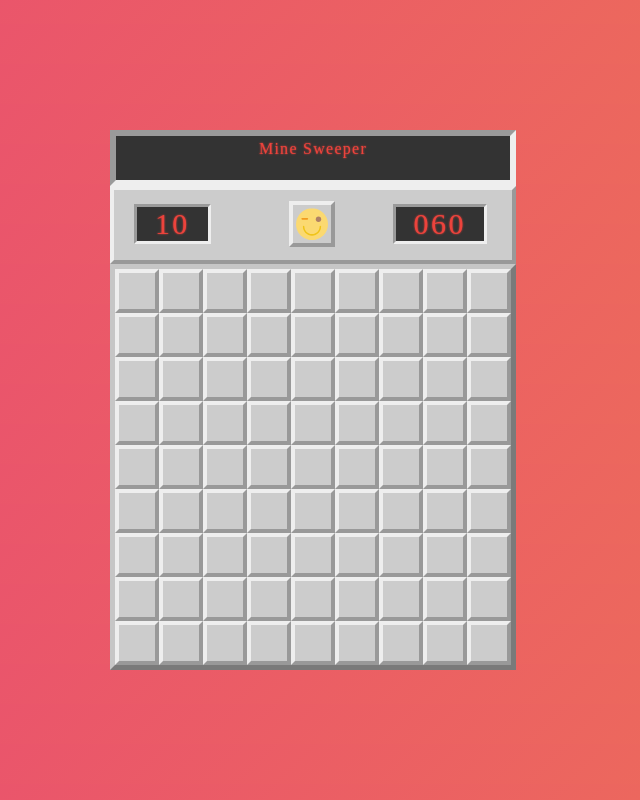
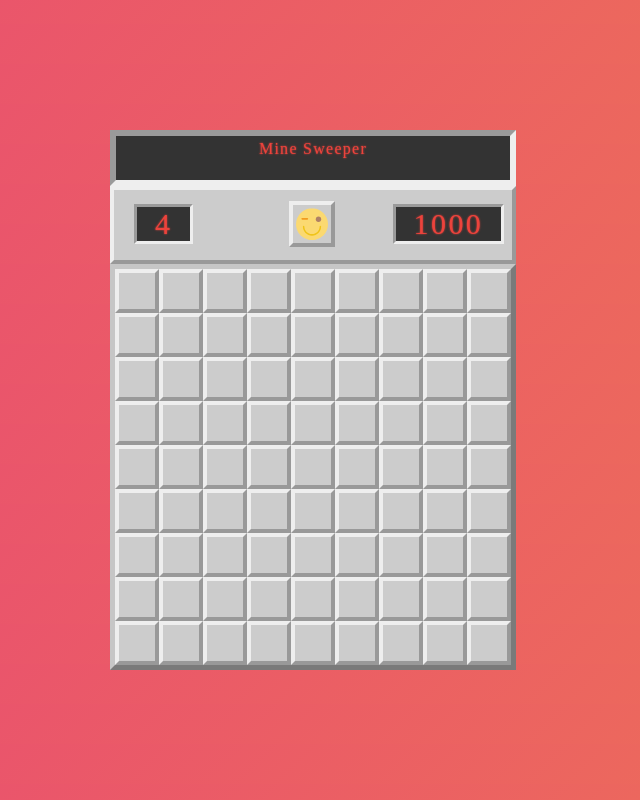
Before and after one commit to Mikalasa/minesweeper, a React (Create React App) app: page / in a window 1280 px wide. Shown: the whole page, without its empty margins (327-967 px from the left). Built offline with nearby package versions, Linux system fonts and the light colour scheme.

Commit message:
processing flick

```diff
--- a/src/component/App.jsx
+++ b/src/component/App.jsx
@@ -1,5 +1,5 @@
 //React
-import React, {useState} from "react";
+import React, {useState, useEffect} from "react";
 
 //custom
 import Board from "./Board"
@@ -18,12 +18,18 @@ function App() {
     const [gameStart, setGameStart] = useState(false);
     const [squareArray, setSquareArray] = useState(config.gameBoard.noStartGameArray);
     const [initEnable, setInitEnable] = useState(true);
-    function clickedBomb() {
+    const [startTimer, setStartTimer] = useState(false);
+    const [timer, setTimer] = useState(config.gameBoard.timer);
+    const [clickedBomb, setClickedBomb] = useState(false);
+    const [flagCounter, setFlagCounter] = useState(config.gameBoard.flags);
+
+    function gameOver() {
         console.log("clicked bomb!")
         setMessage('You lose, click emoji to restart')
         setEmoji('./Svgs/deademoji.svg')
         setLose(true)
         setGameStart(false)
+        setStartTimer(false)
         new GameOver()
     }
     function restartGame() {
@@ -34,12 +40,19 @@ function App() {
         setEmoji('./Svgs/emoji.svg')
         setLose(false)
         setSquareArray(config.gameBoard.noStartGameArray)
-        new GameOver().cleanClasses()
+        setTimer(config.gameBoard.timer)
+        setClickedBomb(false)
+        setFlagCounter(config.gameBoard.flags)
+        new GameOver().cleanClasses(config.gameBoard.flags)
+        new GameOver().stopShowFlagNoBomb()
     }
 
     if (initEnable === true) {
         new InitCells(config)
         setInitEnable(false)
+    }
+    function onTimeUp() {
+        gameOver()
     }
 
     return (
@@ -49,14 +62,23 @@ function App() {
                 emoji={emoji}
                 lose={lose}
                 restartGame={restartGame}
+                startTimer={startTimer}
+                onTimeUp={onTimeUp}
+                timer={timer}
+                setTimer={setTimer}
+                flagCounter={flagCounter}
             />
             <Board
-                clickedBomb={clickedBomb}
+                gameOver={gameOver}
                 setLose={setLose}
                 setGameStart={setGameStart}
                 gameStart={gameStart}
                 squareArray={squareArray}
                 setSquareArray={setSquareArray}
+                setStartTimer={setStartTimer}
+                clickedBomb={clickedBomb}
+                setClickedBomb={setClickedBomb}
+                setFlagCounter={setFlagCounter}
             />
             {/*<Test />*/}
         </div>
--- a/src/component/InfoPanel.jsx
+++ b/src/component/InfoPanel.jsx
@@ -1,24 +1,46 @@
+import React, {useEffect} from 'react';
+
 //custom JS
 
 function InfoPanel(appProps) {
+
     function clickEmoji() {
         if (appProps.lose === true) {
             appProps.restartGame()
         }
     }
 
+    useEffect(() => {
+        if (appProps.startTimer === false) {
+            return;
+        }
+
+        if (appProps.timer <= 0) {
+            appProps.onTimeUp();
+            return;
+        }
+
+        const timerId = setTimeout(() => {
+            appProps.setTimer((prevCount) => prevCount - 1);
+        }, 1000);
+
+        return () => {
+            clearTimeout(timerId);
+        };
+    }, [appProps.timer, appProps.startTimer,appProps.onTimeUp]);
+
     return(
         <div>
             <div id="messageScreen" className="message">{appProps.message}</div>
             <div className="header">
                 <div id="minecounter" className="counter">
-                    <div id="ConutNumber">10</div>
+                    <div id="ConutNumber">{appProps.flagCounter}</div>
                 </div>
                 <div id="js-smiley" className="smiley">
                     <img onClick={clickEmoji} src={appProps.emoji} className="emoji normal" id="emoji1"/>
                 </div>
                 <div id="timer" className="timerCounter">
-                    <div id="TimerNumber">060</div>
+                    <div id="TimerNumber">{appProps.timer}</div>
                 </div>
             </div>
         </div>
--- a/src/component/features/Config.js
+++ b/src/component/features/Config.js
@@ -2,10 +2,12 @@ var config = {
     gameBoard: {
         row: 9,
         col: 9,
-        mines: 10,
+        mines: 2,
+        flags: 4,
         cells: [],
         noStartGameArray: [],
         startSquareArray: [],
+        timer: 1000,
     }
 }
 
--- a/src/component/features/Gameover.js
+++ b/src/component/features/Gameover.js
@@ -1,6 +1,12 @@
 class GameOver {
     constructor() {
+        this.allCell = document.querySelectorAll('.cell')
+        this.flagedNoBombCell = []
+        this.shouldStopFlick = false;
         this.banClick()
+        this.banRightClick()
+        this.showFlagNoBomb()
+
     }
     banClick() {
         var allCells = document.querySelectorAll('.cell')
@@ -19,6 +25,49 @@ class GameOver {
                 item.classList.remove('ban')
             }
         })
+        var flags = document.querySelectorAll('.flag')
+        flags.forEach((item) => {
+            if (!item.classList.contains('flag-hide')) {
+                item.classList.add('flag-hide')
+            }
+        })
+    }
+    banRightClick() {
+        document.addEventListener('contextmenu', event => event.preventDefault());
+    }
+    showFlagNoBomb() {
+        this.allCell.forEach((item) => {
+            let itemFlag = item.children[2]
+            if (!item.classList.contains('bomb') && !itemFlag.classList.contains('flag-hide')) {
+                this.flagedNoBombCell.push(item)
+            }
+        })
+        const flick = () => {
+            if (this.flagedNoBombCell.length === 0 || this.shouldStopFlick) {
+                console.log('jsinter:', this.flagedNoBombCell.length);
+                return;
+            }
+            console.log('im am flicking')
+            this.flagedNoBombCell.forEach((item) => {
+                console.log('jsinter:', this.flagedNoBombCell);
+                item.children[2].classList.add('flag-hide');
+                item.classList.add('cell-opened');
+                setTimeout(() => {
+                    item.classList.remove('cell-opened');
+                    item.children[2].classList.remove('flag-hide');
+                }, 500);
+            });
+
+            setTimeout(flick, 1000);
+        };
+
+        flick();
+    }
+    stopShowFlagNoBomb() {
+        this.flagedNoBombCell = [];
+        console.log('stopShowFlagNoBomb:', this.flagedNoBombCell);
+        this.shouldStopFlick = true;
+        this.showFlagNoBomb()
     }
 }
 
--- a/src/component/features/LeftClick.js
+++ b/src/component/features/LeftClick.js
@@ -1,35 +1,62 @@
 import Config from "./Config";
 class LeftClick{
-    constructor(clicked, props) {
+    constructor(clicked, props, event) {
         this.clicked = clicked
         this.props = props
+        this.event = event
 
+        //this.checkLeftClick()
+        this.check()
+    }
+    check() {
+        let target = this.event.target
+        if (!target.classList.contains('flag')) {
             this.checkLeftClick()
         }
+    }
     checkLeftClick() {
-        if (this.clicked === true) {
-            let indexNumber = this.props.index
-            let index = 'index-' + indexNumber
-            let allCells = document.querySelectorAll('.cell')
-            allCells.forEach((item) => {
-                if (item.classList.contains(index)) {
-                    //console.log('here is ', index)
-                    let number = item.dataset.number
+        // if (this.clicked === true) {
+        //     let indexNumber = this.props.index
+        //     let index = 'index-' + indexNumber
+        //     let allCells = document.querySelectorAll('.cell')
+        //     allCells.forEach((item) => {
+        //         if (item.classList.contains(index)) {
+        //             //console.log('here is ', index)
+        //             let number = item.dataset.number
+        //             if (number === '0') {
+        //                 item.classList.add('cell-opened')
+        //                 let x = Number(this.props.x)
+        //                 let y = Number(this.props.y)
+        //                 this.openAround(x, y)
+        //             } else if (number !== '9') {
+        //                 item.classList.add('cell-opened')
+        //             } else {
+        //                 //console.log('bomb! you clicked!')
+        //             }
+        //             if (number === '9') {
+        //                 item.classList.add('bomb-clicked')
+        //             }
+        //         }
+        //     })
+        // }
+        let target = this.event.target
+        let flag = target.children[2]
+        console.log('left click flag:', flag)
+        if (this.clicked === true && flag.classList.contains('flag-hide')) {
+            let number = target.dataset.number
             if (number === '0') {
-                        item.classList.add('cell-opened')
+                target.classList.add('cell-opened')
                 let x = Number(this.props.x)
                 let y = Number(this.props.y)
                 this.openAround(x, y)
-                    } else if (number !== '9') {
-                        item.classList.add('cell-opened')
+            } else if (number !== '9' && flag.classList.contains('flag-hide')) {
+                target.classList.add('cell-opened')
             } else {
                 //console.log('bomb! you clicked!')
             }
-                    if (number === '9') {
-                        //console.log("clicked bomb!")
+            if (number === '9' && flag.classList.contains('flag-hide')) {
+                target.classList.add('bomb-clicked')
             }
-                }
-            })
         }
     }
     async openAround(x, y) {
@@ -86,7 +113,8 @@ class LeftClick{
         aroundCells.forEach( (item) => {
             var newAroundZeroCells = []
             let number = item.dataset.number
-            if (number !== '9' && !item.classList.contains('cell-opened')) {
+            let itemFlag = item.children[2]
+            if (number !== '9' && !item.classList.contains('cell-opened') && itemFlag.classList.contains('flag-hide')) {
                 //console.log('if in', 'item:', item)
                 item.classList.add('cell-opened')
                 if (number === '0') {
--- /dev/null
+++ b/src/component/features/RightClick.js
@@ -0,0 +1,56 @@
+import config from "./Config";
+export default class RightClick {
+    constructor(event, setFlagCounter) {
+        this.event = event
+        this.setFlagCounter = setFlagCounter
+        this.countFlag()
+    }
+    countFlag() {
+        let allFlags = document.querySelectorAll('.flag')
+        let allInsertedFlag = []
+        allFlags.forEach((item) => {
+            if (!item.classList.contains('flag-hide')) {
+                allInsertedFlag.push(item)
+            }
+        })
+        this.insert(allInsertedFlag)
+    }
+    insert(allInsertedFlag) {
+        let target = this.event.target
+        if (target.tagName !== 'DIV') {
+            let newTarget = target.parentElement
+            if (!newTarget.classList.contains('cell-opened')){
+                let flag = newTarget.children[2]
+                if (flag.classList.contains('flag-hide') && config.gameBoard.flags > allInsertedFlag.length) {
+                    flag.classList.remove('flag-hide')
+                } else {
+                    flag.classList.add('flag-hide')
+                }
+            }
+        } else {
+            if (!target.classList.contains('cell-opened')) {
+                let flag = target.children[2]
+                if (flag.classList.contains('flag-hide') && config.gameBoard.flags > allInsertedFlag.length) {
+                    flag.classList.remove('flag-hide')
+                } else {
+                    flag.classList.add('flag-hide')
+                }
+            }
+        }
+        this.checkCounter()
+    }
+    checkCounter() {
+        let allFlags = document.querySelectorAll('.flag')
+        let insertedFlag = []
+        allFlags.forEach((item) => {
+            if (!item.classList.contains('flag-hide')) {
+                insertedFlag.push(item)
+            }
+        })
+        if (config.gameBoard.flags < insertedFlag.length) {
+
+        } else {
+            this.setFlagCounter(config.gameBoard.flags - insertedFlag.length)
+        }
+    }
+}
```
Also changed, not shown: src/component/Board.jsx (+12 -5 lines), src/component/Cell.jsx (+21 -4 lines), src/component/features/Timer.js (added, +12 -0 lines), src/index.css (+5 -4 lines). Lines whose indentation alone changed are shown as unchanged.
